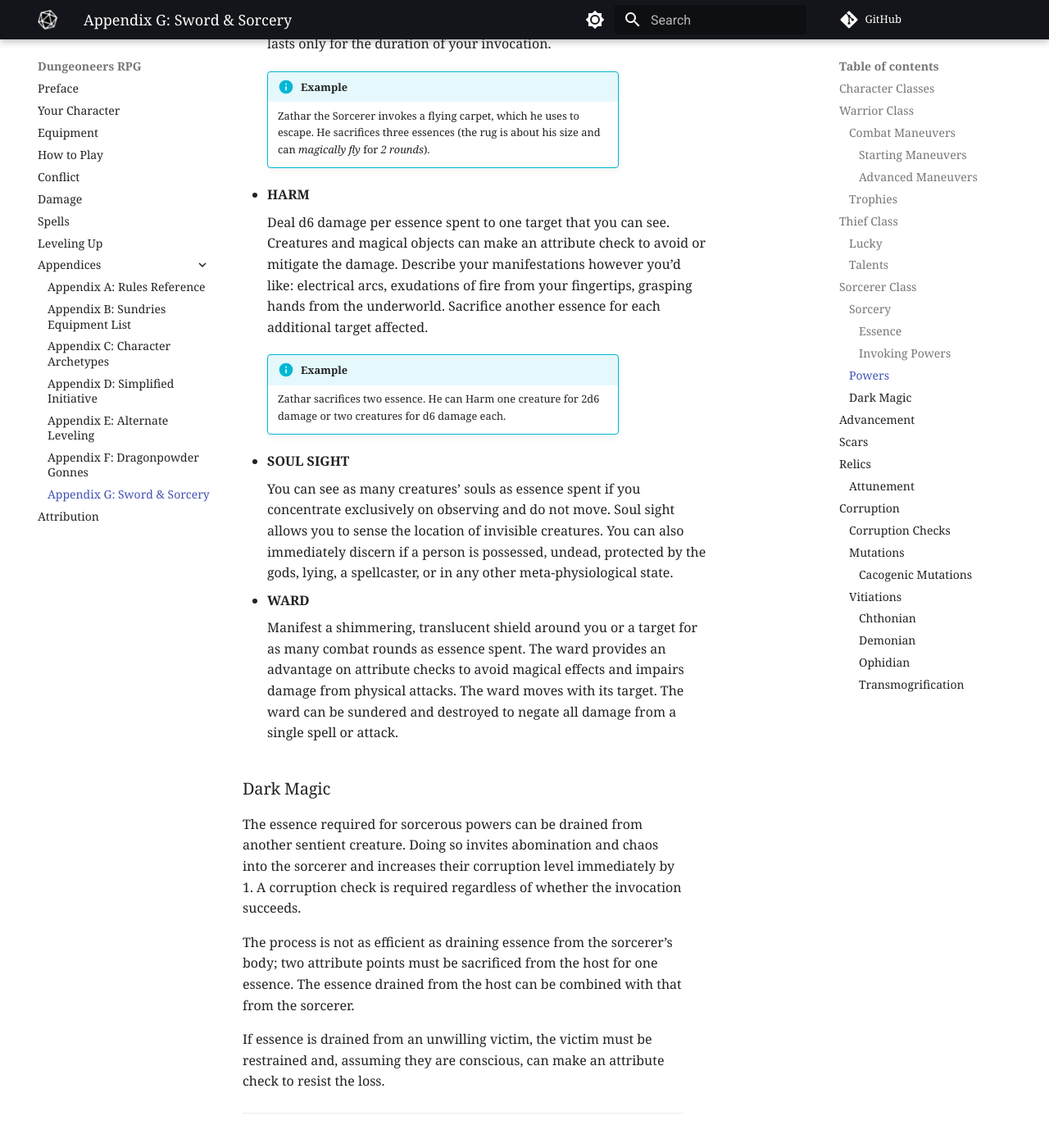
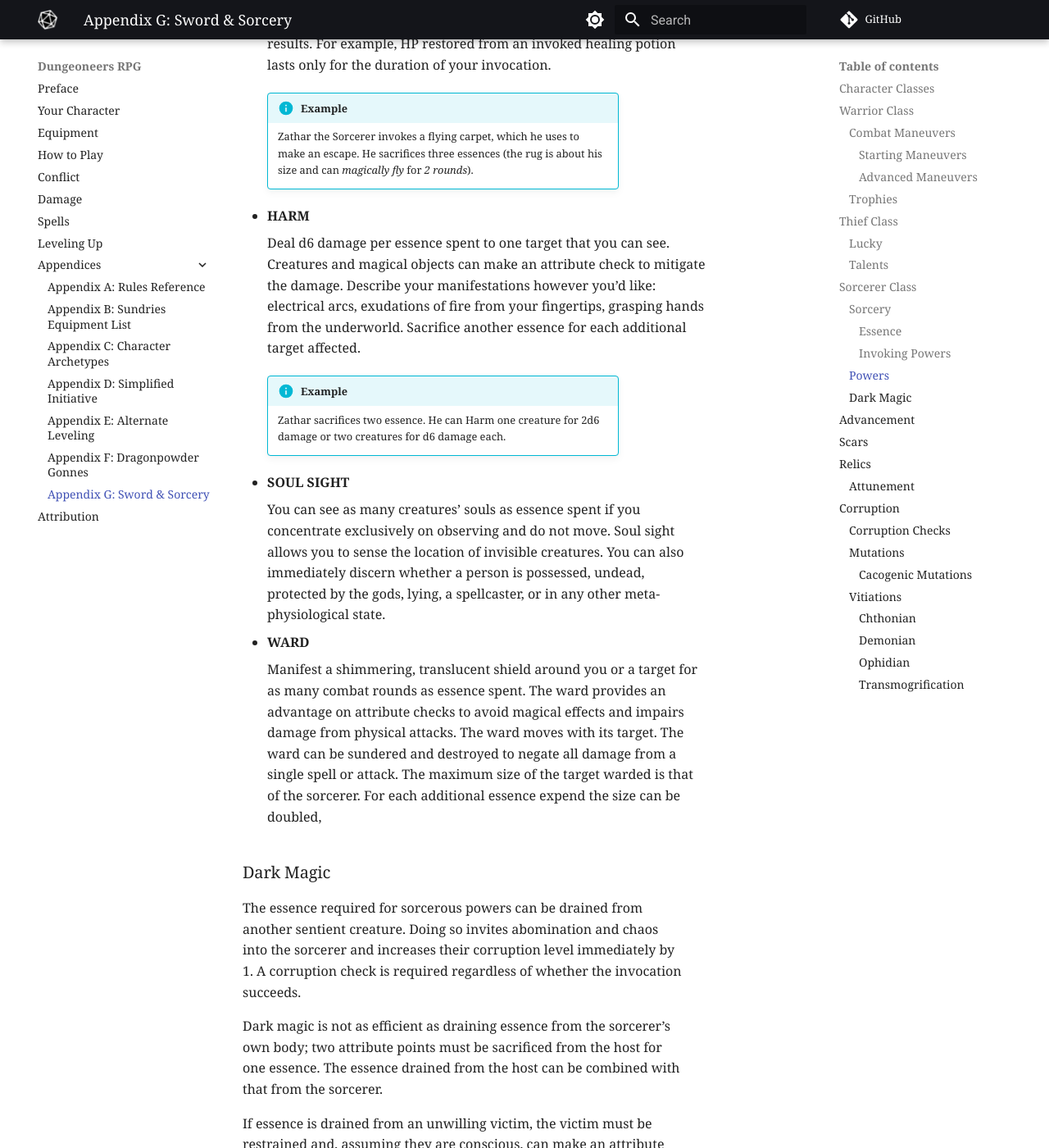
Before and after one commit to joemoose/dungeoneers.d20, an MkDocs documentation site: the page built from docs/appendix-g.md, in a window 1280 px wide and 1400 px high, scrolled down 5566 px. Shown: the whole window at 82% size. Built offline with MkDocs 1.6.1 and Material for MkDocs 9.7.7, drawn with Linux system fonts in a browser that asks for light colours; comment, search, counter and statistics services are not loaded; some of the changed text lies outside the part shown.

Commit message:
Update appendix-g.md

```diff
--- a/docs/appendix-g.md
+++ b/docs/appendix-g.md
@@ -118,10 +118,10 @@
 
 #### Invoking Powers
 
-**To invoke a sorcerous power**, sacrifice at least one ability score for essence and make a WIL check.
+**To invoke a sorcerous power**, take two actions, sacrifice at least one point of an attribute score for essence, and make a WIL check.
 
 - If the check succeeds, the power manifests as you intended.
-- The power does not materialize on a failure; you must then make a **corruption check** to avoid the resulting sorcerous chaos in you.
+- The power does not materialize on a failure; you must then make a **corruption check** to avoid the resulting sorcerous backlash within you.
 
 The WIL check to invoke your power has an advantage if your invocation is performed over two rounds without interruption. The invocation may succeed automatically if invoked as a ritual over an uninterrupted watch.
 
@@ -147,17 +147,17 @@
 
 - **CREATE**
 
-	Bring forth a creation. The creature or object created exists for as many combat rounds equal to *twice* the essence spent. The creation is, at most, the size or weight of the sorcerer. For each additional essence, you can double the size or weight of your creation.
+	Bring forth a creation. The creature or object created exists for as many rounds equal to *twice* the essence spent. The creation is, at most, the size or weight of the sorcerer. For each additional essence, you can double the size or weight of your creation.
 
 	More essence can be sacrificed to imbue the creation with specific properties or powers beyond its basic form. Creations cannot deal damage directly (use Harm), nor are they sentient. You can create objects with magical effects (flying carpets, invisibility cloaks, etc.), but these objects do not deal magical damage or provide permanent results. For example, HP restored from an invoked healing potion lasts only for the duration of your invocation.
 
 	!!! info "Example"
 
-		Zathar the Sorcerer invokes a flying carpet, which he uses to escape. He sacrifices three essences (the rug is about his size and can *magically fly* for *2 rounds*).
+		Zathar the Sorcerer invokes a flying carpet, which he uses to make an escape. He sacrifices three essences (the rug is about his size and can *magically fly* for *2 rounds*).
 
 - **HARM**
 
-	Deal d6 damage per essence spent to one target that you can see. Creatures and magical objects can make an attribute check to avoid or mitigate the damage. Describe your manifestations however you’d like: electrical arcs, exudations of fire from your fingertips, grasping hands from the underworld. Sacrifice another essence for each additional target affected.
+	Deal d6 damage per essence spent to one target that you can see. Creatures and magical objects can make an attribute check to mitigate the damage. Describe your manifestations however you’d like: electrical arcs, exudations of fire from your fingertips, grasping hands from the underworld. Sacrifice another essence for each additional target affected.
 
 	!!! info "Example"
 
@@ -165,17 +165,17 @@
 
 - **SOUL SIGHT**
 
-	You can see as many creatures’ souls as essence spent if you concentrate exclusively on observing and do not move. Soul sight allows you to sense the location of invisible creatures. You can also immediately discern if a person is possessed, undead, protected by the gods, lying, a spellcaster, or in any other meta-physiological state.
+	You can see as many creatures’ souls as essence spent if you concentrate exclusively on observing and do not move. Soul sight allows you to sense the location of invisible creatures. You can also immediately discern whether a person is possessed, undead, protected by the gods, lying, a spellcaster, or in any other meta-physiological state.
 
 - **WARD**
 
-	Manifest a shimmering, translucent shield around you or a target for as many combat rounds as essence spent. The ward provides an advantage on attribute checks to avoid magical effects and impairs damage from physical attacks. The ward moves with its target. The ward can be sundered and destroyed to negate all damage from a single spell or attack.
+	Manifest a shimmering, translucent shield around you or a target for as many combat rounds as essence spent. The ward provides an advantage on attribute checks to avoid magical effects and impairs damage from physical attacks. The ward moves with its target. The ward can be sundered and destroyed to negate all damage from a single spell or attack. The maximum size of the target warded is that of the sorcerer. For each additional essence expend the size can be doubled,
 
 ### Dark Magic
 
 The essence required for sorcerous powers can be drained from another sentient creature. Doing so invites abomination and chaos into the sorcerer and increases their corruption level immediately by 1. A corruption check is required regardless of whether the invocation succeeds.
 
-The process is not as efficient as draining essence from the sorcerer’s body; two attribute points must be sacrificed from the host for one essence. The essence drained from the host can be combined with that from the sorcerer.
+Dark magic is not as efficient as draining essence from the sorcerer’s own body; two attribute points must be sacrificed from the host for one essence. The essence drained from the host can be combined with that from the sorcerer.
 
 If essence is drained from an unwilling victim, the victim must be restrained and, assuming they are conscious, can make an attribute check to resist the loss.
 
```
Also changed, not shown: other parts of docs/appendix-g.md (+4 -4 lines).
